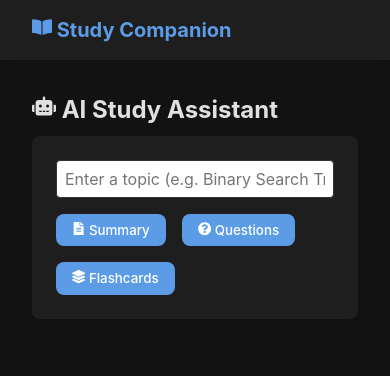
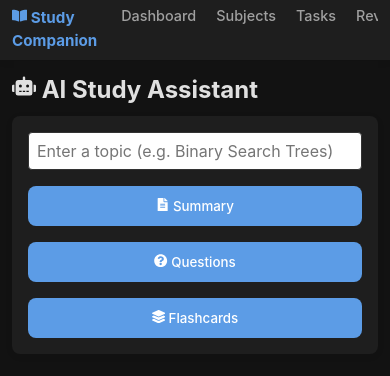
Before and after one commit to Uniqueone222/WEB-DEV-Projects, a React (Vite) app in the folder Term-3 Projects/Project-2/study-companion/: page /ai-tools in a window 390 px wide. Shown: the top 376 px of the page. Built offline with nearby package versions, Linux system fonts and the light colour scheme; no server answers.

Commit message:
style: updated CSS for mobile users

```diff
--- a/Term-3 Projects/Project-2/study-companion/src/App.css
+++ b/Term-3 Projects/Project-2/study-companion/src/App.css
@@ -373,6 +373,8 @@
   border-bottom: 1px solid var(--border-color);
   padding-bottom: 0.5rem;
   overflow-x: auto;
+  scroll-snap-type: x mandatory;
+  -webkit-overflow-scrolling: touch;
 }
 
 .tab-btn {
@@ -381,6 +383,7 @@
   color: var(--text-muted);
   font-weight: 500;
   white-space: nowrap;
+  scroll-snap-align: start;
 }
 
 .tab-btn.active {
@@ -514,6 +517,81 @@
 
 /* --- Responsive --- */
 @media (max-width: 768px) {
+  .navbar {
+    padding: 0 1rem;
+  }
+
+  .nav-brand {
+    font-size: 1rem;
+  }
+
+  .page-content {
+    padding: 1rem;
+  }
+
+  .page-header {
+    flex-direction: column;
+    align-items: flex-start;
+    gap: 0.75rem;
+  }
+
+  .stats-grid {
+    grid-template-columns: 1fr;
+  }
+
+  .card-grid {
+    grid-template-columns: 1fr;
+  }
+
+  .topics-list {
+    gap: 0.75rem;
+  }
+
+  .topic-item {
+    flex-direction: column;
+    align-items: flex-start;
+    gap: 0.75rem;
+  }
+
+  .topic-actions {
+    width: 100%;
+    justify-content: space-between;
+    flex-wrap: wrap;
+    gap: 0.5rem;
+  }
+
+  .task-card-top {
+    flex-direction: column;
+    align-items: flex-start;
+    gap: 0.5rem;
+  }
+
+  .task-status {
+    flex-direction: column;
+    align-items: flex-start;
+    gap: 0.5rem;
+  }
+
+  .task-actions {
+    justify-content: flex-start;
+    flex-wrap: wrap;
+    gap: 0.5rem;
+  }
+
+  .filters-row {
+    flex-direction: column;
+    align-items: stretch;
+  }
+
+  .search-bar {
+    min-width: 0;
+  }
+
+  .ai-buttons {
+    flex-direction: column;
+    align-items: stretch;
+  }
+
   .revision-layout {
     grid-template-columns: 1fr;
   }
@@ -523,7 +601,93 @@
   }
 
   .nav-links {
-    display: none;
-    /* In a real app, add a hamburger menu */
+    display: flex;
+    gap: 1rem;
+    overflow-x: auto;
+    padding-bottom: 0.25rem;
+  }
+
+  .nav-links a {
+    font-size: 0.9rem;
+    padding: 0.5rem 0.25rem;
+  }
+
+  .btn-primary {
+    width: 100%;
+    min-height: 40px;
+  }
+
+  .Toastify__toast-container {
+    width: min(92vw, 420px);
+    left: 50%;
+    transform: translateX(-50%);
+    right: auto;
+    top: 1rem;
+    bottom: auto;
+  }
+
+  .Toastify__toast {
+    border-radius: var(--border-radius);
   }
 }
+
+@media (max-width: 480px) {
+  .navbar {
+    padding: 0 0.75rem;
+  }
+
+  .nav-brand {
+    font-size: 0.95rem;
+  }
+
+  .nav-links {
+    gap: 0.75rem;
+  }
+
+  .page-content {
+    padding: 0.75rem;
+  }
+
+  .form-card,
+  .chart-box,
+  .subject-card,
+  .task-card,
+  .ai-input-section,
+  .ai-result,
+  .revision-list-section {
+    padding: 1rem;
+  }
+
+  .stat-card {
+    padding: 1rem;
+  }
+
+  .stat-card h3 {
+    font-size: 1.6rem;
+  }
+
+  .tabs {
+    gap: 0.4rem;
+  }
+
+  .tab-btn {
+    padding: 0.45rem 0.85rem;
+    font-size: 0.9rem;
+  }
+
+  .topic-actions select,
+  .filters-row select,
+  .filters-row input {
+    width: 100%;
+  }
+
+  .ai-output {
+    padding: 0.75rem;
+    font-size: 0.95rem;
+  }
+
+  .Toastify__toast-container {
+    width: min(94vw, 360px);
+    top: 0.75rem;
+  }
+}
--- a/Term-3 Projects/Project-2/study-companion/src/index.css
+++ b/Term-3 Projects/Project-2/study-companion/src/index.css
@@ -31,6 +31,11 @@ body {
   background-color: var(--bg-color);
   color: var(--text-main);
   line-height: 1.5;
+  overflow-x: hidden;
+}
+
+html {
+  overflow-x: hidden;
 }
 
 h1,
@@ -52,6 +57,13 @@ button {
   font-family: inherit;
 }
 
+img,
+svg,
+canvas {
+  max-width: 100%;
+  height: auto;
+}
+
 input,
 select,
 textarea {
@@ -69,6 +81,15 @@ textarea:focus {
   border-color: var(--primary);
 }
 
+a:focus-visible,
+button:focus-visible,
+input:focus-visible,
+select:focus-visible,
+textarea:focus-visible {
+  outline: 2px solid var(--primary);
+  outline-offset: 2px;
+}
+
 .error {
   color: var(--status-overdue);
   font-size: 0.85rem;
```
